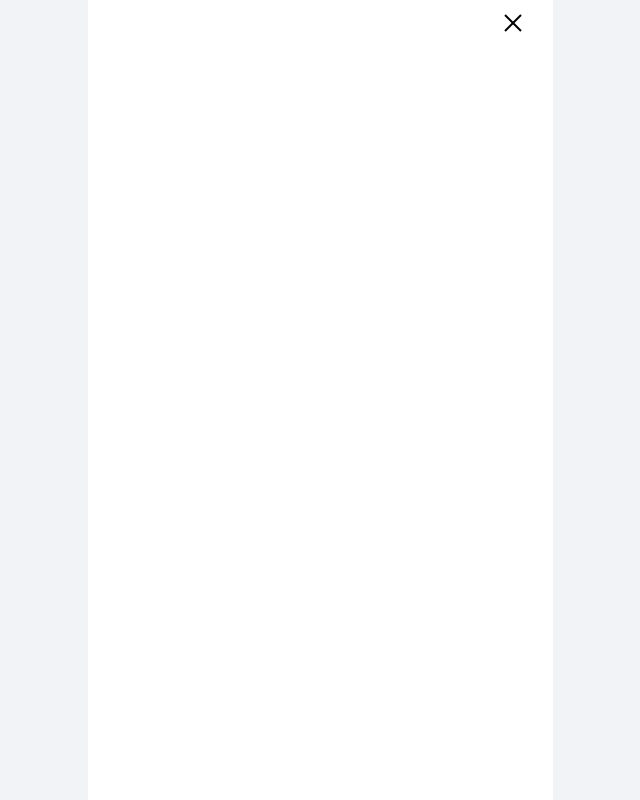
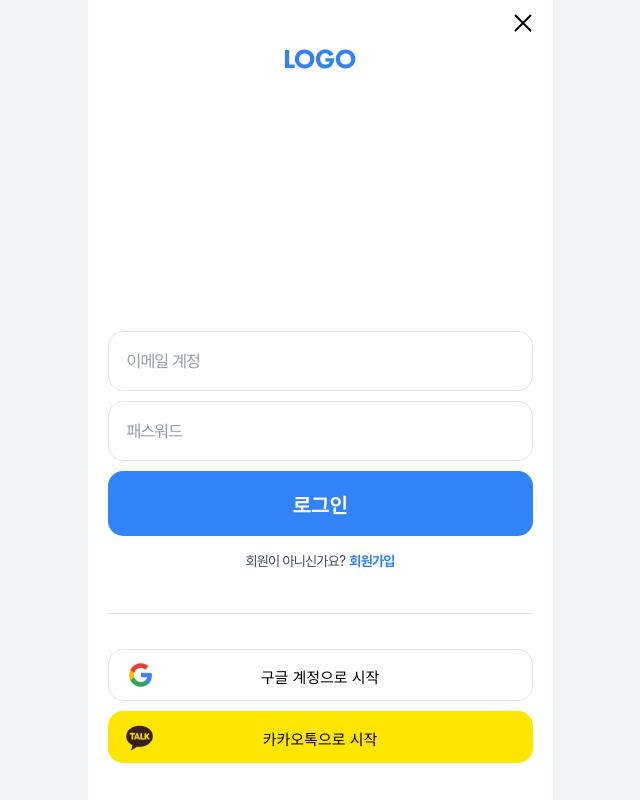
Before and after one commit to codestates-seb/seb39_main_039, a React (Create React App) app in the folder client/: page /login in a window 1280 px wide. Shown: the whole page, without its empty margins (320-960 px from the left). Built offline with nearby package versions, Linux system fonts and the light colour scheme; a web font is replaced by a local one.

Commit message:
chore. login 화면 구성, 컴포넌트 추가 Input--InputLabel

```diff
--- a/client/src/GlobalStyle.js
+++ b/client/src/GlobalStyle.js
@@ -32,6 +32,10 @@ const GlobalStyle = createGlobalStyle`
       cursor: pointer;
    }
 
+   input{
+      font-size:1rem;
+   }
+
    .container{
       max-width:465px;
       min-height:100vh;
@@ -40,5 +44,16 @@ const GlobalStyle = createGlobalStyle`
       background:var(--white-000);
    }
 
+   .ipt-form-area{
+      position:relative;
+   }
+
+   .ipt-form{
+      width:100%;
+      border:1px solid var(--gray-200);
+      border-radius: 15px;
+      height:50px;
+      padding:0 20px;
+   }
 `
 export default GlobalStyle;
--- /dev/null
+++ b/client/src/components/Button/SnsButtons.js
@@ -0,0 +1,32 @@
+import styled from "styled-components"
+import logoGoogle from '../../assets/img/logoGoogle.png';
+import logoKakao from '../../assets/img/logoKakao.png';
+
+export const SnsButton = styled.button`
+    width:100%;
+    height:52px;
+    padding:.9em 0 .75em;
+    border:0;
+    border-radius: 15px;
+    font-size:15px;
+    font-weight:500;
+    transition:all .7s;
+    margin:5px 0;
+    background-repeat: no-repeat;
+    background-position:10px 50%;
+    background-size:43px auto;
+`
+
+export const SnsButtonGoogle = styled(SnsButton)`
+    background-color:var(--white-000);
+    border:1px solid var(--gray-200);
+    background-image:url('${logoGoogle}');
+    &:hover{
+        background-color:var(--gray-050);
+    }
+`
+
+export const SnsButtonKakao = styled(SnsButton)`
+    background-color:#FFE600;
+    background-image:url('${logoKakao}');
+`
--- a/client/src/components/Button/buttons.js
+++ b/client/src/components/Button/buttons.js
@@ -2,7 +2,7 @@ import styled from "styled-components"
 
 export const ButtonPrimary = styled.button`
     width:100%;
-    padding:.9em 0 .75em;
+    padding:.85em 0 .75em;
     background-color:var(--primary);
     border:2px solid transparent;
     border-radius: 15px;
--- /dev/null
+++ b/client/src/components/Inputs/InputLabel.js
@@ -0,0 +1,60 @@
+import styled from "styled-components"
+
+const InputLabel = ({name, label, type, err}) => {
+    return(
+        <IptFormArea>
+            <input id={name} type={type} data-error={err} className={`ipt-form`} autocomplete="off" required></input>
+            <label htmlFor={name}><span>{label}</span></label>
+            {err && <p class="err-msg">{err}</p>}
+        </IptFormArea>
+    )
+}
+
+export default InputLabel
+
+const IptFormArea = styled.div`
+    position:relative;
+
+    .err-msg{
+        font-size:13px;
+        color:var(--err-danger);
+        padding:7px 19px;
+    }
+    .ipt-form{
+      box-sizing:border-box; width:100%; height:60px; border:0 none; outline:none;
+   }
+
+   .ipt-form + label{
+      position:absolute;
+      width:100%;
+      height:100%;
+      height:60px;
+      left:0;
+      color:var(--gray-400);
+      border:1px solid var(--gray-200);
+      border-radius:15px;
+      height:60px;
+   }
+
+   .ipt-form + label span {
+      position:absolute;
+      top:50%;
+      left:18px;
+      font-size:17px;
+      transform: translate(0, -50%);
+      transition: all .3s ease;
+   }
+
+   .ipt-form:focus, .ipt-form:valid{
+      padding-top:21px;
+   }
+
+   .ipt-form:focus + label span, .ipt-form:valid + label span {
+      transform: translate(0, -150%);
+      font-size:13px;
+   }
+
+   .ipt-form[data-error]:empty + label {
+      border-color:var(--err-danger)
+   }
+`
--- a/client/src/components/Layout/Header.js
+++ b/client/src/components/Layout/Header.js
@@ -37,7 +37,6 @@ export const HeaderClose = ({pageTitle}) => {
 }
 
 
-
 const Conpanel = styled.div`
     display: flex;
     justify-content: space-between;
@@ -46,6 +45,7 @@ const Conpanel = styled.div`
     padding:3px 0;
     font-size:18px;
     font-weight: 500;
+
     h2{
         flex:5;
         text-align: center;
@@ -54,9 +54,14 @@ const Conpanel = styled.div`
         flex:1;
     }
 
+    .left-area{
+        margin-left:-10px;
+    }
+
     .right-area{
         text-align: right;
-        a{
+        margin-right: -10px;
+        a {
             display: none;
         }
     }
--- a/client/src/pages/Common/Main/Main.js
+++ b/client/src/pages/Common/Main/Main.js
@@ -1,7 +1,7 @@
 import styled from 'styled-components';
 import CountUp from 'react-countup';
 import { Link } from 'react-router-dom';
-import { ButtonPrimary, ButtonPrimaryLine } from '../../../components/Button/buttons'
+import { ButtonPrimary, ButtonPrimaryLine } from '../../../components/Button/Buttons'
 import { ReactComponent as Logo } from '../../../assets/img/logo.svg';
 import { ReactComponent as VisualImg } from '../../../assets/img/visualImg.svg';
 import btnIcon01 from '../../../assets/img/buttonIcon01.svg';
--- a/client/src/pages/Register/Login/Login.js
+++ b/client/src/pages/Register/Login/Login.js
@@ -1,12 +1,82 @@
-import { Header, HeaderClose } from "../../../components/Layout/Header";
+import styled from "styled-components";
+import { Link } from "react-router-dom";
+import { HeaderClose } from "../../../components/Layout/Header";
+import { ReactComponent as Logo } from '../../../assets/img/logo.svg';
+import { ButtonPrimary } from '../../../components/Button/Buttons';
+import { SnsButtonGoogle, SnsButtonKakao } from '../../../components/Button/SnsButtons';
+import InputLabel from "../../../components/Inputs/InputLabel";
 
 const Login = () => {
     return(
         <div className="container">
-            <HeaderClose></HeaderClose>
+            <LoginPanel>
+                <VisualArea>
+                    <HeaderClose />
+                    <Logo/>
+                </VisualArea>
+                <div>
+                    <FormArea>
+                        <InputLabel
+                            type={'text'}
+                            name={'userName'}
+                            label={'이메일 계정'}
+                            // err={'이메일 계정 혹은 패스워드가 틀립니다.'}
+                        />
+                        <InputLabel
+                            type={'password'}
+                            name={'userpassword'}
+                            label={'패스워드'}
+                            // err={'이메일 계정 혹은 패스워드가 틀립니다.'}
+                        />
+                        <ButtonPrimary>로그인</ButtonPrimary>
+                        <small>회원이 아니신가요? <Link to="/signup">회원가입</Link></small>
+                    </FormArea>
+                    <SnsButtonGroup>
+                        <SnsButtonGoogle>구글 계정으로 시작</SnsButtonGoogle>
+                        <SnsButtonKakao>카카오톡으로 시작</SnsButtonKakao>
+                    </SnsButtonGroup>
+                </div>
+            </LoginPanel>
         </div>
     )
 }
 
 
 export default Login;
+
+const LoginPanel = styled.div`
+    display: flex;
+    min-height:100vh;
+    padding-bottom:4vh;
+    flex-direction: column;
+    justify-content:space-between;
+`
+
+const VisualArea = styled.div`
+    text-align: center;
+`
+
+const FormArea = styled.div`
+    padding:20px 0;
+    small{
+        display: flex;
+        justify-content: center;
+        padding:8px 0 15px;
+        font-size:14px;
+        color:var(--gray-600);
+
+        a{
+            margin-left:4px;
+            font-weight: 800;
+            color:var(--primary);
+        }
+    }
+    >*{
+        margin-bottom:10px;
+    }
+`
+
+const SnsButtonGroup = styled.div`
+    border-top:1px solid var(--gray-200);
+    padding:30px 0 0;
+`
```
Also changed, not shown: client/src/assets/img/logoGoogle.png (added), client/src/assets/img/logoKakao.png (added).
